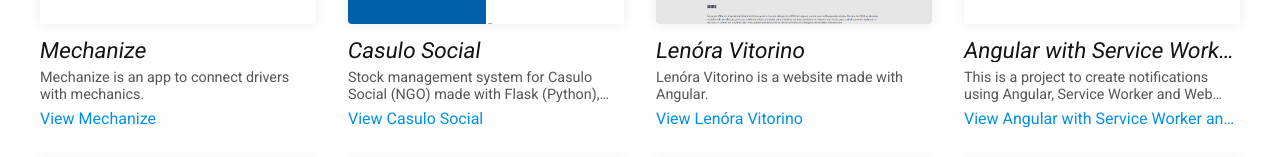
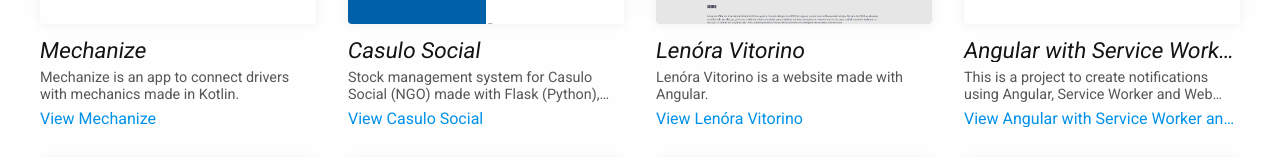
Before and after one commit to hotequil/hotequil-site, an Angular app: page / in a window 1280 px wide. Shown: the part 749-906 px from the top of the page. Built offline with nearby package versions, Linux system fonts and the light colour scheme.

Commit message:
feat: adjusted description of Mechanize

```diff
--- a/src/app/modules/home/projects/home-projects.component.ts
+++ b/src/app/modules/home/projects/home-projects.component.ts
@@ -11,7 +11,7 @@
     projects: HomeProjects[] = [
         {
             title: 'Mechanize',
-            desc: 'Mechanize is an app to connect drivers with mechanics.',
+            desc: 'Mechanize is an app to connect drivers with mechanics made in Kotlin.',
             href: 'https://play.google.com/store/apps/details?id=com.mechanize',
             img: {
                 src: './assets/imgs/mechanize.webp',
```
